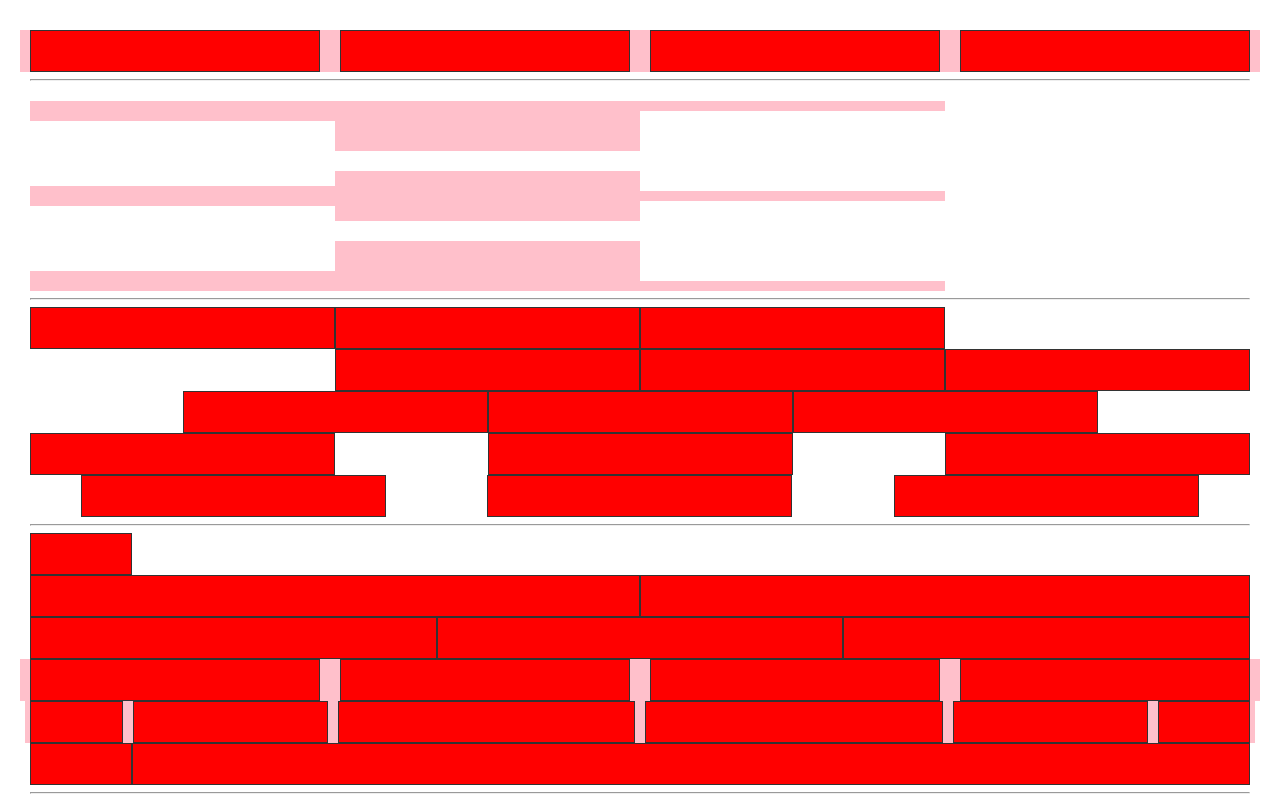
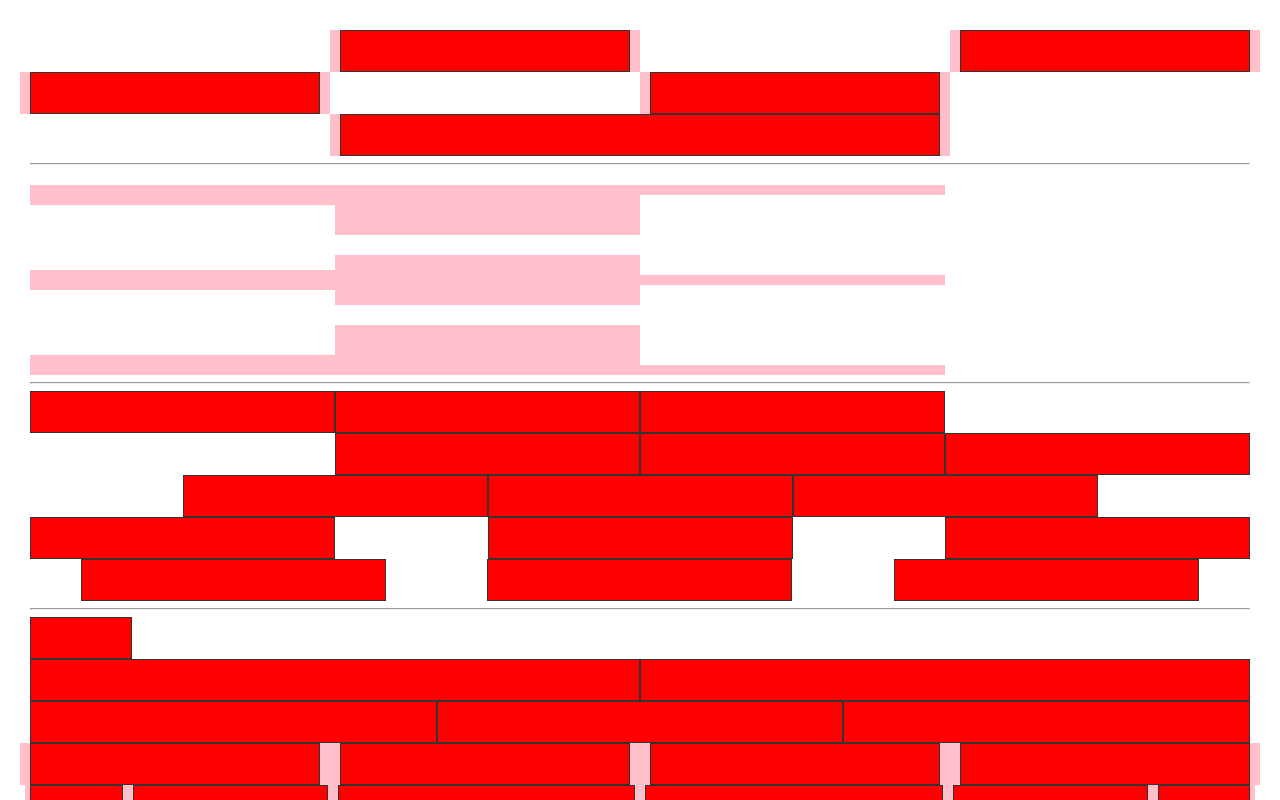
Before and after one commit to funny-man/uzi-vue, a Vue app: page / in a window 1280 px wide. Shown: the top 800 px of the page. Built offline with nearby package versions, Linux system fonts and the light colour scheme.

Commit message:
基本实现功能

```diff
--- a/src/App.vue
+++ b/src/App.vue
@@ -1,10 +1,15 @@
 <template>
   <div id="app">
     <z-row gutter="20">
+      <z-col span="6" :offset="6" class="z-col"><div class="box"></div></z-col>
+      <z-col span="6" :offset="6" class="z-col"><div class="box"></div></z-col>
+    </z-row>
+    <z-row gutter="20">
       <z-col span="6" class="z-col"><div class="box"></div></z-col>
-      <z-col span="6" class="z-col"><div class="box"></div></z-col>
-      <z-col span="6" class="z-col"><div class="box"></div></z-col>
-      <z-col span="6" class="z-col"><div class="box"></div></z-col>
+      <z-col span="6" :offset="6" class="z-col"><div class="box"></div></z-col>
+    </z-row>
+    <z-row gutter="20">
+      <z-col span="12" :offset="6" class="z-col"><div class="box"></div></z-col>
     </z-row>
     <hr>
     <z-row gutter="0" type="flex" style="margin-top:20px">
--- a/src/components/col/col.vue
+++ b/src/components/col/col.vue
@@ -1,6 +1,15 @@
+/*
+ * @Author: zee
+ * @Date: 2018-12-21 09:55:17
+ * @Last Modified by: zee
+ * @Last Modified time: 2018-12-21 11:27:52
+ */
 <template>
 <div class="z-col"
-     :class="{[`z-col-${span}`]:true}"
+     :class="{
+       [`z-col-${span}`]:true,
+       [`z-col-offset-${offset}`]:true
+     }"
      :style="`paddingLeft:${gutter?gutter/2:0}px;paddingRight:${gutter?gutter/2:0}px`"
 >
   <slot></slot>
@@ -8,6 +17,7 @@
 </template>
 
 <script type="text/ecmascript-6">
+
 export default {
   name: 'z-col',
   components: {
@@ -26,6 +36,10 @@ export default {
     span: {
       type: [Number, String],
       default: 0
+    },
+    offset: {
+      type: [Number, String],
+      default: 0
     }
   }
 };
@@ -38,6 +52,7 @@ export default {
   .z-col {
     display: block;
     box-sizing: border-box;
+    position: relative;
   }
 
   .z-col-0 {
@@ -48,5 +63,8 @@ export default {
       width: ($n/24)*100%;
       float: left;
     }
+    .z-col-offset-#{$n} {
+      margin-left: ($n / 24) * 100%;
+    }
   }
 </style>
--- a/src/components/row/row.vue
+++ b/src/components/row/row.vue
@@ -1,3 +1,9 @@
+/*
+ * @Author: zee
+ * @Date: 2018-12-21 09:55:31
+ * @Last Modified by: zee
+ * @Last Modified time: 2018-12-21 11:26:38
+ */
 <template>
 <div class="z-row"
      :class="{
@@ -48,7 +54,7 @@ export default {
   .z-row {
     display: block;
     box-sizing: border-box;
-    // 清除浮动
+    position: relative;
   }
   .is-float {
     @include utils-clearfix;
```
